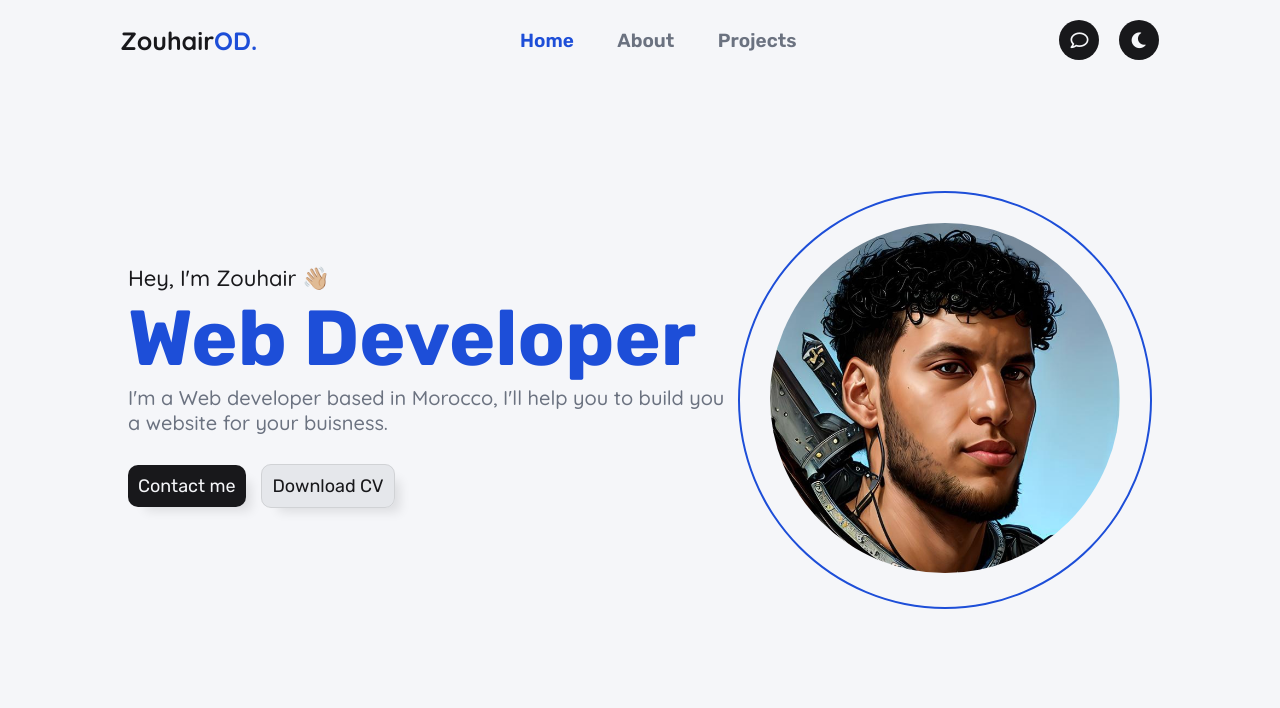
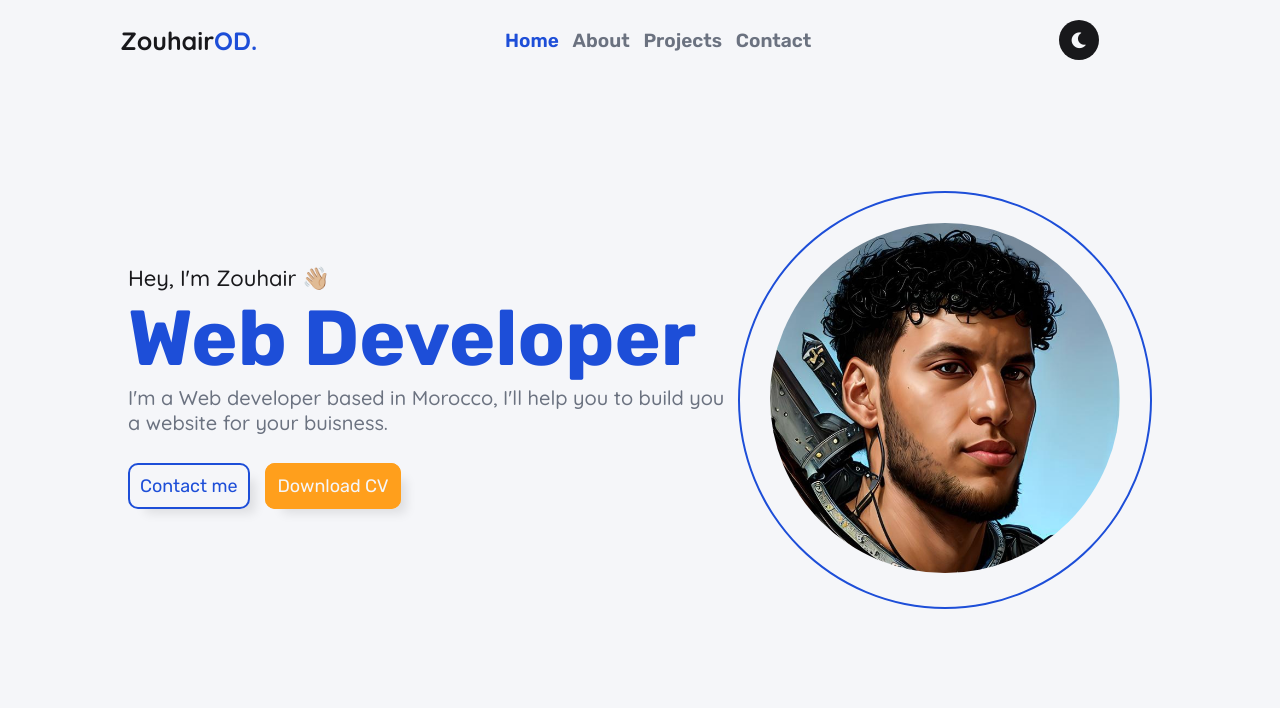
Before and after one commit to ouaadZouhair/ZouhairOD, a PHP site: page / in a window 1280 px wide. Shown: the top 708 px of the page. Run offline with PHP 8.4, Linux system fonts and the light colour scheme.

Commit message:
modefication some style second time and active form submition

```diff
--- a/index.html
+++ b/index.html
@@ -22,6 +22,7 @@
                 <li class="nav-link" id="dm"><a class="active" href="#home">Home</a></li>
                 <li class="nav-link"><a href="#about" id="dm">About</a></li>
                 <li class="nav-link"><a href="#projects" id="dm">Projects</a></li>
+                <li class="nav-link"><a href="#contact" id="dm">Contact</a></li>
             </ul>
 
             <div class="nav-btns">
@@ -47,6 +48,7 @@
                 <li class="nav-link"><a class="active" id="dm" href="#home">Home</a></li>
                 <li class="nav-link"><a href="#about" id="dm">About</a></li>
                 <li class="nav-link"><a href="#projects" id="dm">Projects</a></li>
+                <li class="nav-link"><a href="#contact" id="dm">Contact</a></li>
             </ul>
 
             <div class="nav-btns">
@@ -199,7 +201,7 @@
                     need a
                     clear plan or guidance, I'm here to help. <br>Reach out, and let's start creating together!</p>
             </div>
-            <form action="#" method="post" class="contact-form">
+            <form action="https://getform.io/f/bdryppdb" method="post" class="contact-form">
                 <input type="text" id="dm" name="fullname" id="fullnameInput" placeholder="Fullname" class="fullname"
                     required>
                 <input type="email" id="dm" name="email" id="emailInput" placeholder="Email" class="email" required>
--- a/style.css
+++ b/style.css
@@ -129,7 +129,7 @@ header .nav-bar .nav-btns {
 }
 
 header .nav-bar .nav-btns .btn-contact {
-  display: flex;
+  display: none;
   justify-content: center;
   align-items: center;
   border: none;
@@ -230,12 +230,12 @@ header .nav-bar .nav-links .nav-link a:hover {
 }
 
 .hero .desc .btns .contact-btn {
-  border: none;
+  border: 2px solid var(--main-color);
   border-radius: 10px;
   padding: 10px;
   margin-right: 12px;
-  color: var(--light-color);
-  background-color: var(--dark-color);
+  color: var(--main-color);
+  background-color: transparent;
   font-size: 18px;
   box-shadow: 11px 10px 11px -6px rgba(0, 0, 0, 0.1);
   transition: all 0.3s ease-in-out;
@@ -247,19 +247,19 @@ header .nav-bar .nav-links .nav-link a:hover {
 }
 
 .hero .desc .btns .browse {
-  border: 1px solid var(--border-color);
+  border: 2px solid var(--second-color);
   border-radius: 10px;
   padding: 10px;
-  color: var(--dark-color);
-  background-color: var(--btn-grey-color);
+  color: var(--light-color);
+  background-color: var(--second-color);
   font-size: 18px;
   box-shadow: 11px 10px 11px -6px rgba(0, 0, 0, 0.1);
   transition: all 0.3s ease-in-out;
 }
 
 .hero .desc .btns .browse:hover {
-  background-color: var(--second-color);
-  color: var(--light-color);
+  background-color: transparent;
+  color: var(--second-color);
 }
 
 .hero .img .cover {
```
Also changed, not shown: other parts of style.css (+16 -13 lines).
